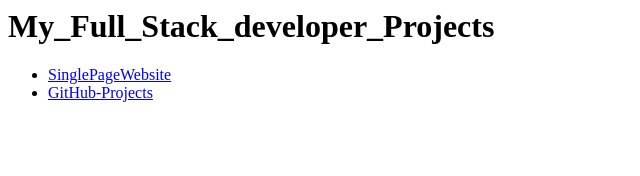
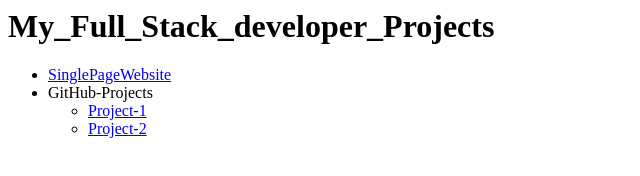
Before and after one commit to Kesava1995/IBM_Full_Stack_Developer_Projects, a plain HTML site: page index.html in a window 1280 px wide. Shown: the whole page, without its empty margins (0-640 px from the left). Drawn offline with Linux system fonts and the light colour scheme.

Commit message:
Update index.html

```diff
--- a/index.html
+++ b/index.html
@@ -1,5 +1,10 @@
 <h1>My_Full_Stack_developer_Projects</h1>
 <ul>
   <li><a href="singlepagewebsite/" target="_blank">SinglePageWebsite</a></li>
-  <li><a href="https://github.com/Kesava1995/IBM_Full_Stack_Developer_projects/blob/main/GitHubProjects/GitHub2Projects">GitHub-Projects</a></li>
+  <li>GitHub-Projects
+  <ul>
+    <li><a href="https://github.com/Kesava1995/github-final-project">Project-1</a></li>
+    <li><a href="https://github.com/Kesava1995/jbbmo-Introduction-to-Git-and-GitHub">Project-2</a></li>
+  </ul>
+  </li>
 </ul>
```
